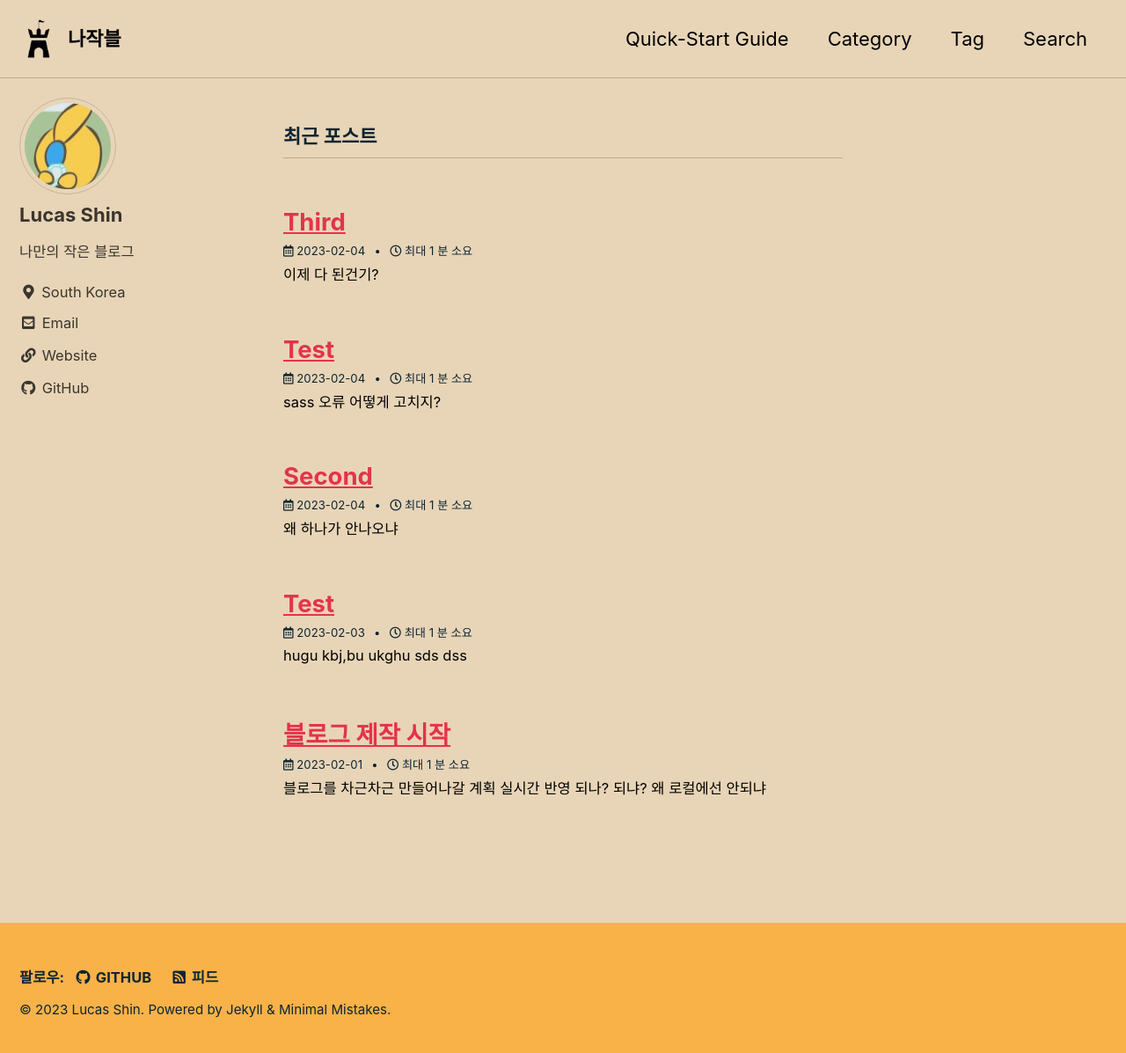
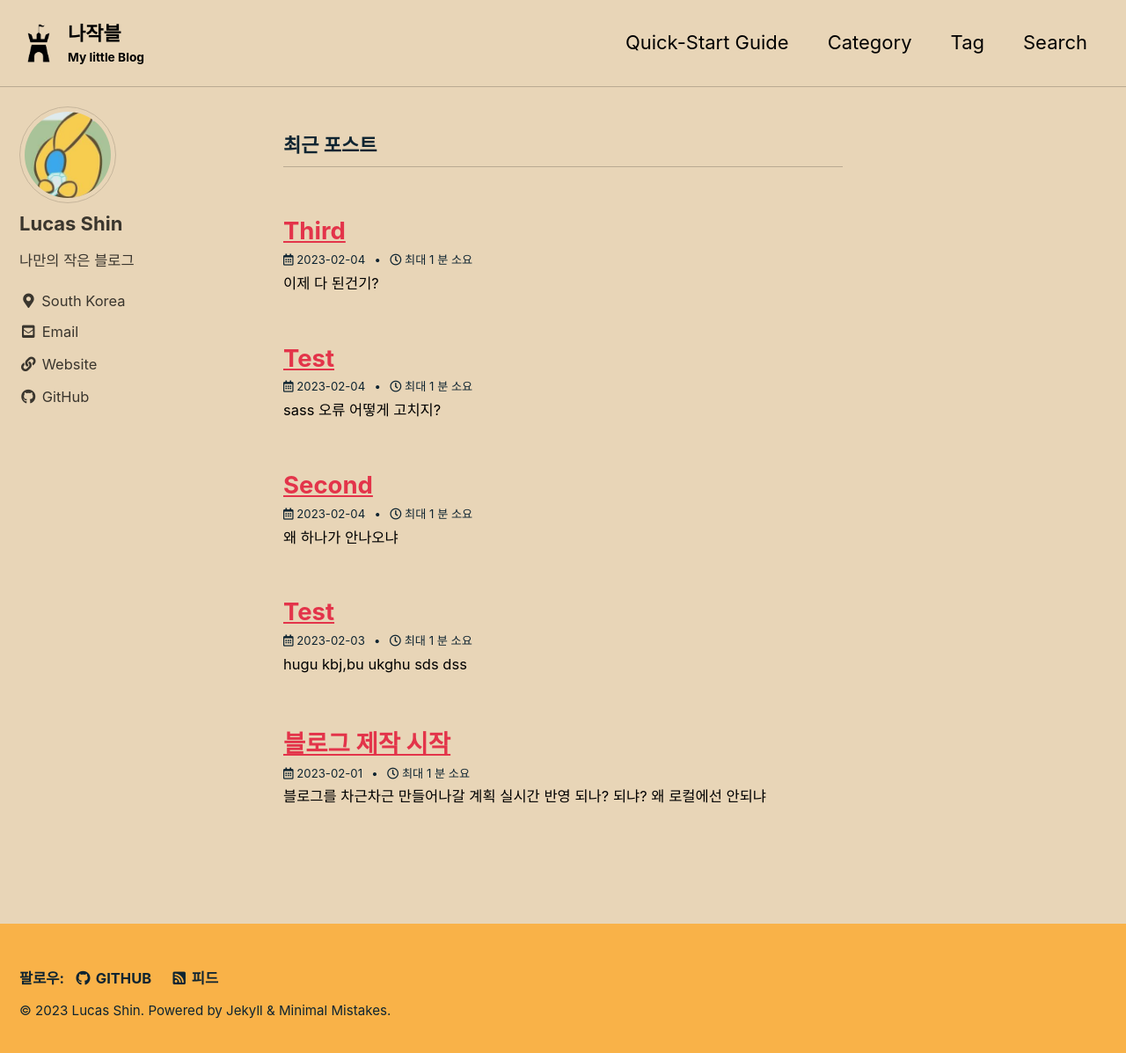
Before and after one commit to Lucas-Shin-Dev/lucas-shin-dev.github.io, a Jekyll site: the page built from index.html, in a window 1280 px wide and 1204 px high. Shown: the top 1197 px of the window at 88% size. Built offline with Jekyll 4.4.1, drawn with Linux system fonts in a browser that asks for light colours; cached includes are drawn as plain includes; the list of posts is cut into pages by our own code.

Commit message:
update subtitle

```diff
--- a/_config.yml
+++ b/_config.yml
@@ -18,7 +18,7 @@ minimal_mistakes_skin    : "sunrise" # "air", "aqua", "contrast", "dark", "dirt"
 locale                   : "ko-KR"
 title                    : "나작블"
 title_separator          : "|"
-subtitle                 : # site tagline that appears below site title in masthead
+subtitle                 : "My little Blog" # site tagline that appears below site title in masthead
 name                     : "Lucas Shin"
 description              : "My little blog."
 url                      : "https://lucas-shin-prog.github.io" # the base hostname & protocol for your site e.g. "https://mmistakes.github.io"
```
